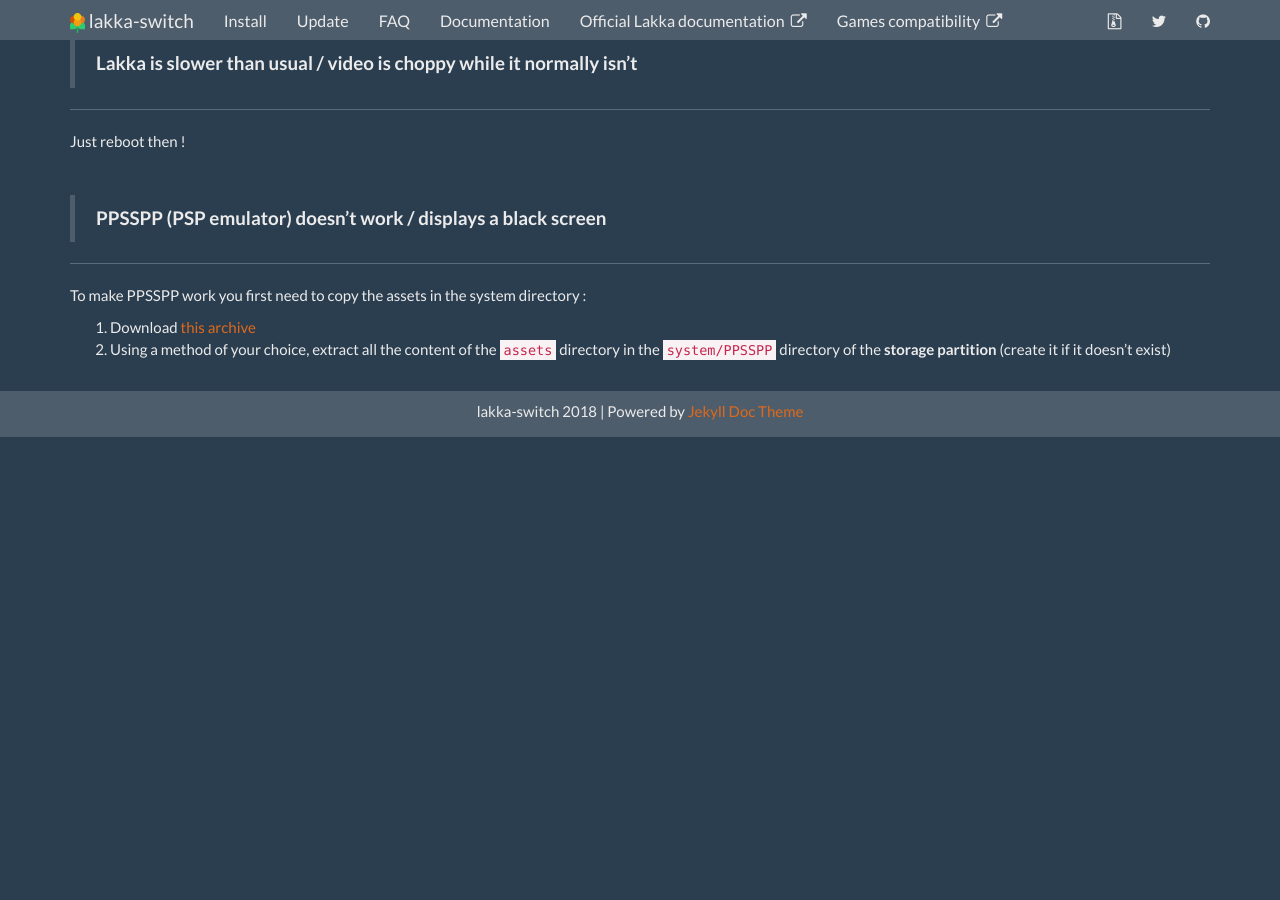
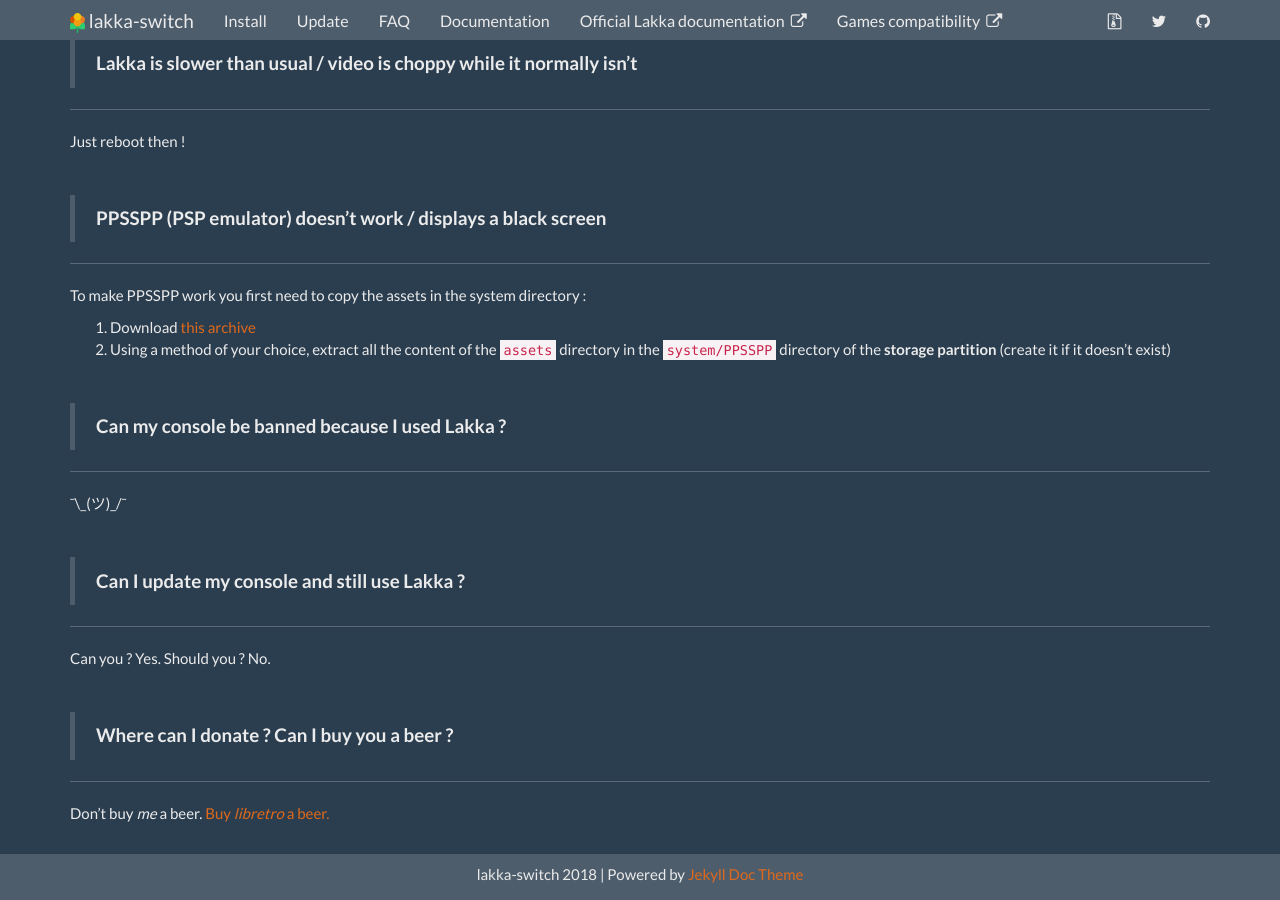
Before and after one commit to lakka-switch/documentation, a Jekyll site: the page built from faq.md, in a window 1280 px wide and 900 px high, scrolled down 4347 px. Built offline with Jekyll 4.4.1, drawn with Linux system fonts in a browser that asks for light colours; nearby versions of some CDN libraries; before the commit the page ends 4784 px from its top, so only the background shows below that.

Commit message:
Update faq.md

```diff
--- a/faq.md
+++ b/faq.md
@@ -194,3 +194,24 @@
 
 1. Download [this archive](https://github.com/hrydgard/ppsspp/archive/master.zip)
 2. Using a method of your choice, extract all the content of the `assets` directory in the `system/PPSSPP` directory of the **storage partition** (create it if it doesn't exist)
+
+&nbsp;
+> **Can my console be banned because I used Lakka ?**
+
+***
+
+¯\\\_(ツ)\_/¯
+
+&nbsp;
+> **Can I update my console and still use Lakka ?**
+
+***
+
+Can you ? Yes. Should you ? No.
+
+&nbsp;
+> **Where can I donate ? Can I buy you a beer ?**
+
+***
+
+Don't buy _me_ a beer. [Buy _libretro_ a beer.](https://salt.bountysource.com/checkout/amount?team=libretro)
```
